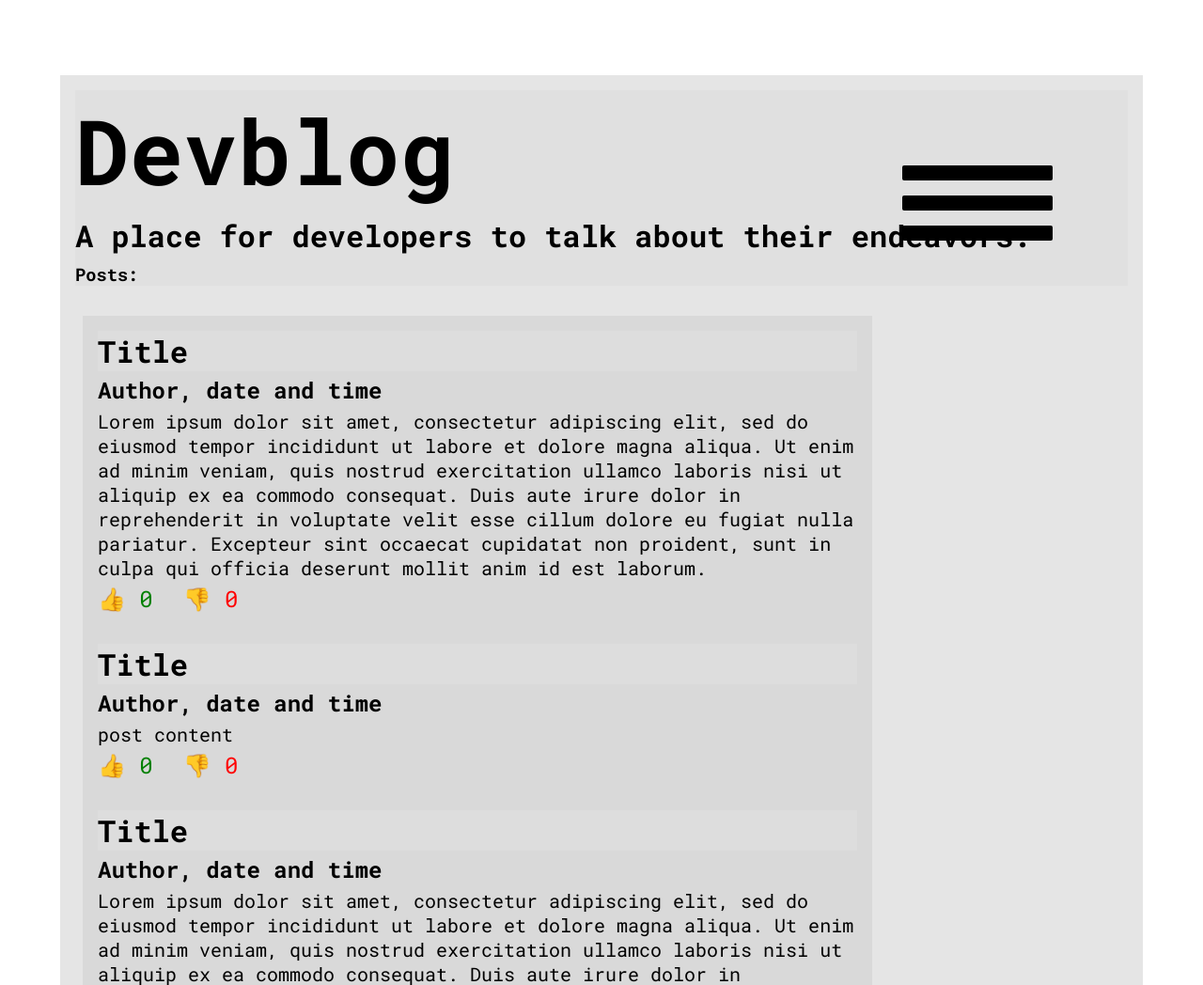
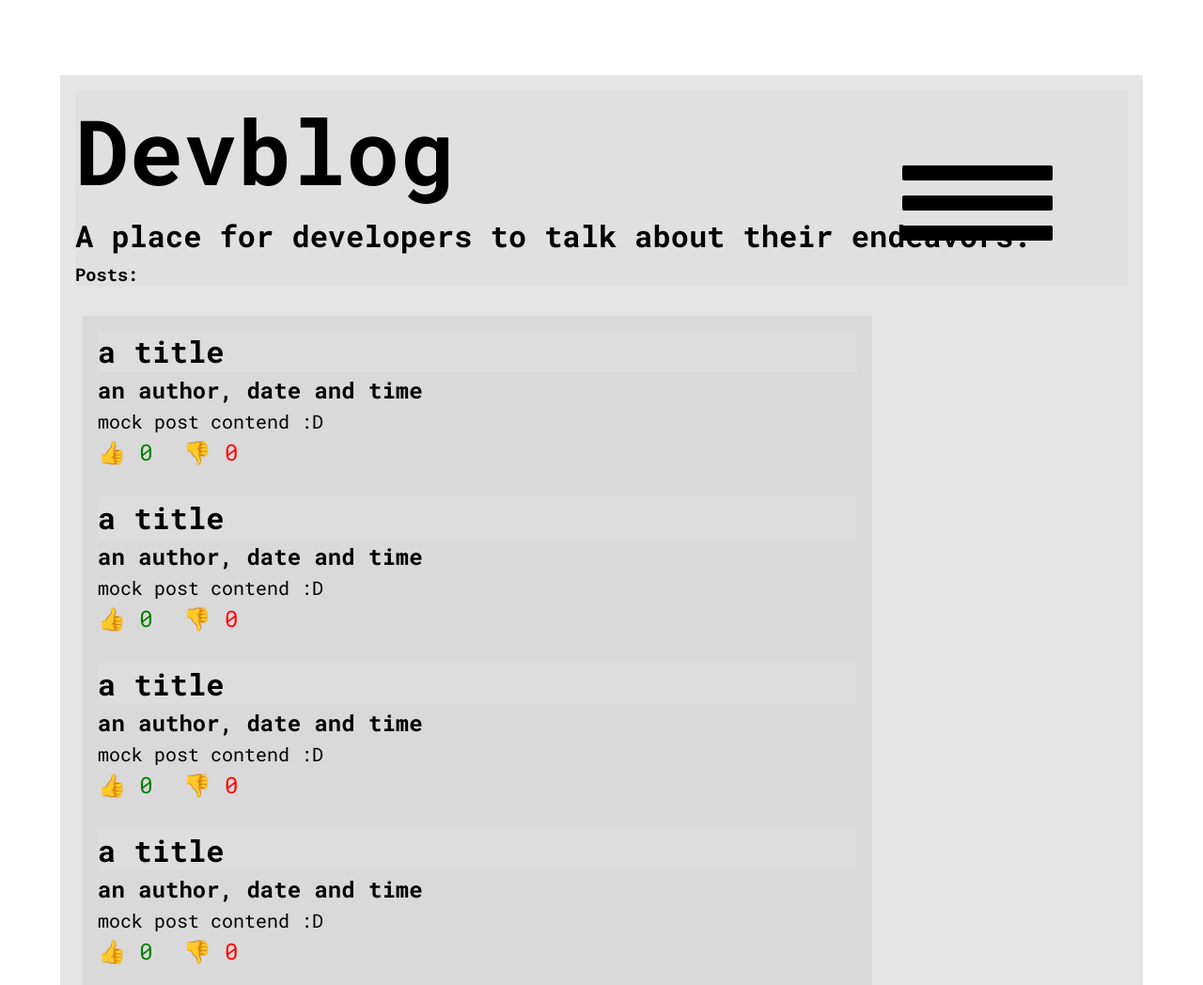
Before and after one commit to weewomp1/blog---Copy, a plain HTML site: page index.html in a window 1280 px wide. Shown: the top 1048 px of the page at 94% size. Drawn offline with Linux system fonts and the light colour scheme.

Commit message:
changed stuff

```diff
--- /dev/null
+++ b/database.js
@@ -0,0 +1,17 @@
+const post = {
+  content: 'mock post contend :D',
+  title: 'a title',
+  author: 'an author',
+  time: `${new Date()}`,
+  thumbsUp: 0,
+  thumbsDown: 0
+};
+
+const result = [];
+for (let i = 0; i < 100; i++){
+  result.push({...post});
+}
+
+export default{
+  posts: result
+};
--- a/index.html
+++ b/index.html
@@ -1,5 +1,6 @@
 <!DOCTYPE html>
 <html lang="en">
+
 <head>
   <meta charset="UTF-8">
   <meta http-equiv="X-UA-Compatible" content="IE=edge">
@@ -7,10 +8,17 @@
   <link href="styles.css" rel="stylesheet">
   <link rel="preconnect" href="https://fonts.googleapis.com">
   <link rel="preconnect" href="https://fonts.gstatic.com" crossorigin>
-<link href="https://fonts.googleapis.com/css2?family=Roboto+Mono:ital,wght@0,400;0,500;0,600;0,700;1,400;1,500;1,600;1,700&display=swap" rel="stylesheet">
-  <script src="script.js" defer></script>
+  <link
+    href="https://fonts.googleapis.com/css2?family=Roboto+Mono:ital,wght@0,400;0,500;0,600;0,700;1,400;1,500;1,600;1,700&display=swap"
+    rel="stylesheet">
+  <script src="database.js" type="module"></script>
+  <script src="script.js" type="module"></script>
+  <script type="text/javascript">
+
+  </script>
   <title>Devblog</title>
 </head>
+
 <body>
 
   <div class="giggacontainer">
@@ -28,8 +36,8 @@
 
         <!-- posts vvv -->
 
-      <div class="posts">
-        <div class="post">
+        <div id="posts" class="posts">
+          <!-- <div class="post">
 
             <h2>Title</h2>
             <h3>Author, date and time</h3>
@@ -136,7 +144,7 @@
               <div class="like">👍 0</div>
               <div class="dislike">👎 0</div>
             </div>
-        </div>
+          </div> -->
         </div>
 
         <!-- posts ^^^ -->
@@ -186,4 +194,5 @@
     </div>
 
 </body>
+
 </html>
--- a/script.js
+++ b/script.js
@@ -1,43 +1,56 @@
+import database from "./database.js";
 
+const {posts} = database;
+
+const displayPost = ({title, author, time, thumbsUp, thumbsDown, content}) => {
+  const post = document.createElement('div');
+  post.innerHTML = `<div class="post post2">
+    <h2>${title}</h2>
+    <h3>${author}, date and time</h3>
+    <p>
+      ${content}
+    </p>
+    <div class="statuses">
+      <div class="like">👍 ${thumbsUp}</div>
+      <div class="dislike">👎 ${thumbsDown}</div>
+    </div>
+  </div>`;
+
+  document.getElementById('posts').appendChild(post);
+};
+
+window.onload = () => {
+
+  console.log('Posts', posts);
+
+  for(let i = 0; i < posts.length; i++){
+    displayPost(posts[i]);
+  }
+
+};
 
 const navButton = document.querySelector('.nav');
-
-const superContainer = document.querySelector('.supercontainer')
-
-const giggaContainer = document.querySelector('.giggacontainer')
-
 const navigation = document.querySelector('.navigation')
-
-const navParts = document.getElementsByClassName('.se');
-
 const createPost = document.querySelector('.createpost');
-
 const contact = document.querySelector('.contact');
 
 navButton.addEventListener('click', openNav);
-
 createPost.addEventListener('click', scrollNavUp)
 contact.addEventListener('click', scrollNavDown);
 
-//console.log(navButton)
-/*
-navParts.array.forEach(element => {
-  element.setAttribute('style', 'background-color: white');
-});
-*/
 let screen = 0;
 let navHorizontalScroll = 100;
 let navVerticalScroll = -40;
 
 window.addEventListener('resize', resize);
 
-function resize(){
+function resize() {
   navigation.setAttribute('style', "height: 300vh");
 }
 
 function openNav() {
   console.log('ran function')
-  switch (screen){
+  switch (screen) {
     case 0:
       navHorizontalScroll = 0;
       navVerticalScroll = -58.275;
@@ -58,14 +71,18 @@ function openNav() {
   }
 }
 
-function scrollNavUp(){
-  navVerticalScroll = -58.275+100;
+function scrollNavUp() {
+  navVerticalScroll = -58.275 + 100;
   navHorizontalScroll = 0;
   navigation.setAttribute('style', `transform: translateX(${navHorizontalScroll}vw)  translateY(${navVerticalScroll}vh)`)
 }
 
-function scrollNavDown(){
-  navVerticalScroll = -58.275-100.275;
+function scrollNavDown() {
+  navVerticalScroll = -58.275 - 100.275;
   navHorizontalScroll = 0;
   navigation.setAttribute('style', `transform: translateX(${navHorizontalScroll}vw)  translateY(${navVerticalScroll}vh)`)
 }
+
+export default {
+  cheese: 'danish'
+};
```
Lines whose indentation alone changed are shown as unchanged.
